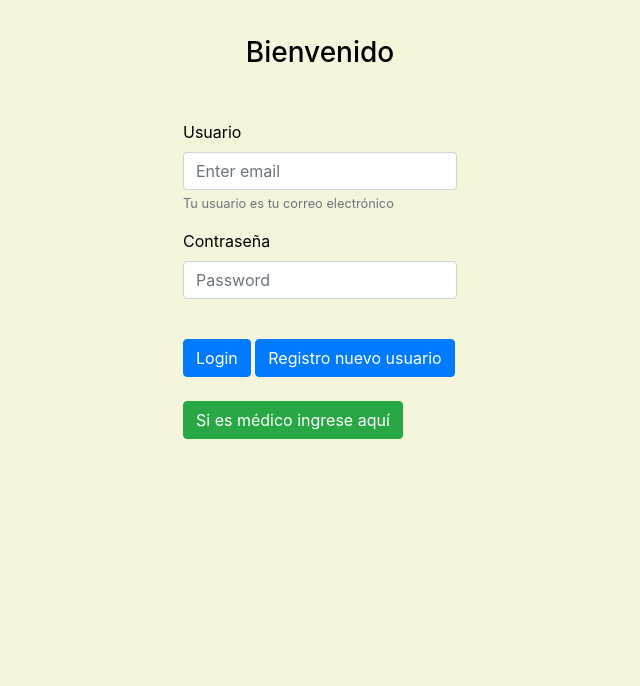
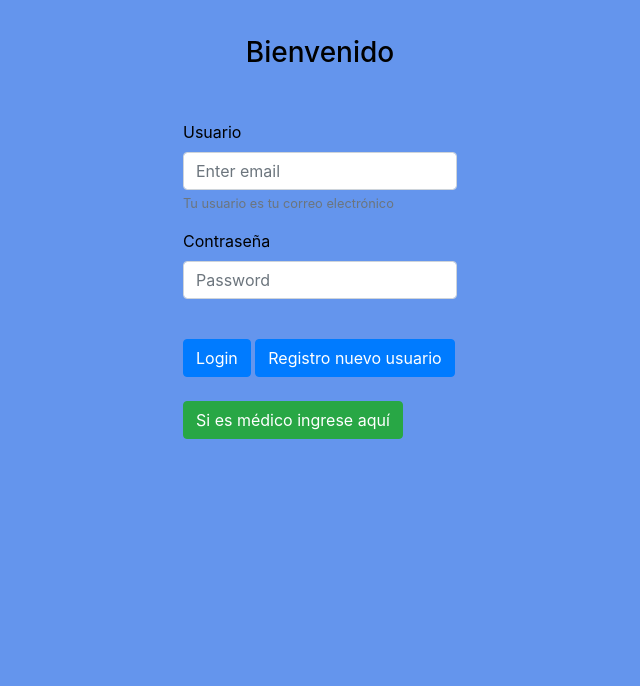
Before and after one commit to veritomis/Clinica-Programa-Turnos, a plain HTML site: page index.html in a window 1280 px wide. Shown: the part 114-800 px from the top of the page, without its empty margins (320-960 px from the left). Drawn offline with nearby package versions, Linux system fonts and the light colour scheme.

Commit message:
Update style.css

```diff
--- a/Style/style.css
+++ b/Style/style.css
@@ -1,7 +1,7 @@
   body {
     display: grid;
     /*place-items: center; /* Centra vertical y horizontalmente */
-    background-color: beige;
+    background-color: cornflowerblue;
     color: black;
   }
 
```
